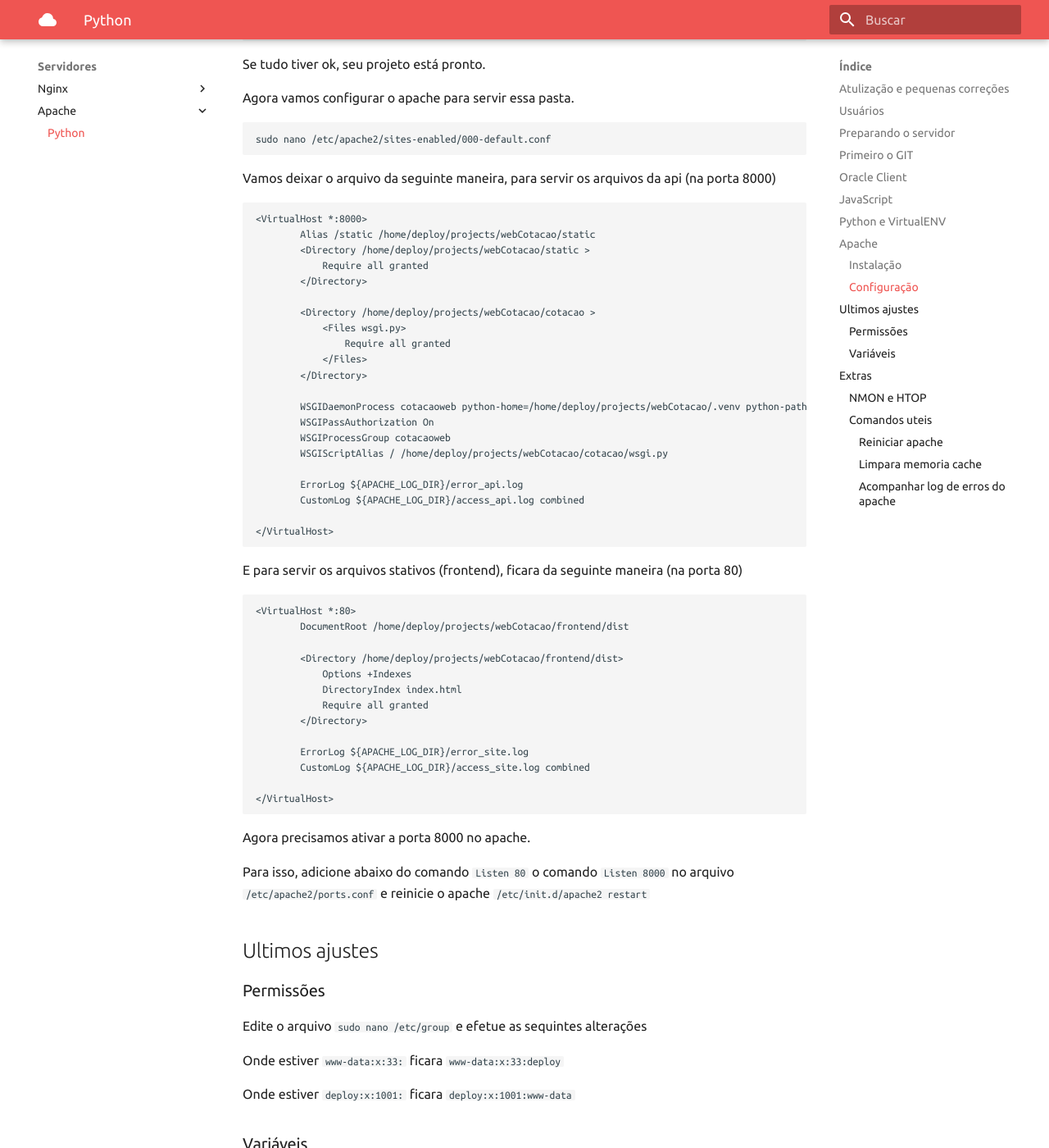
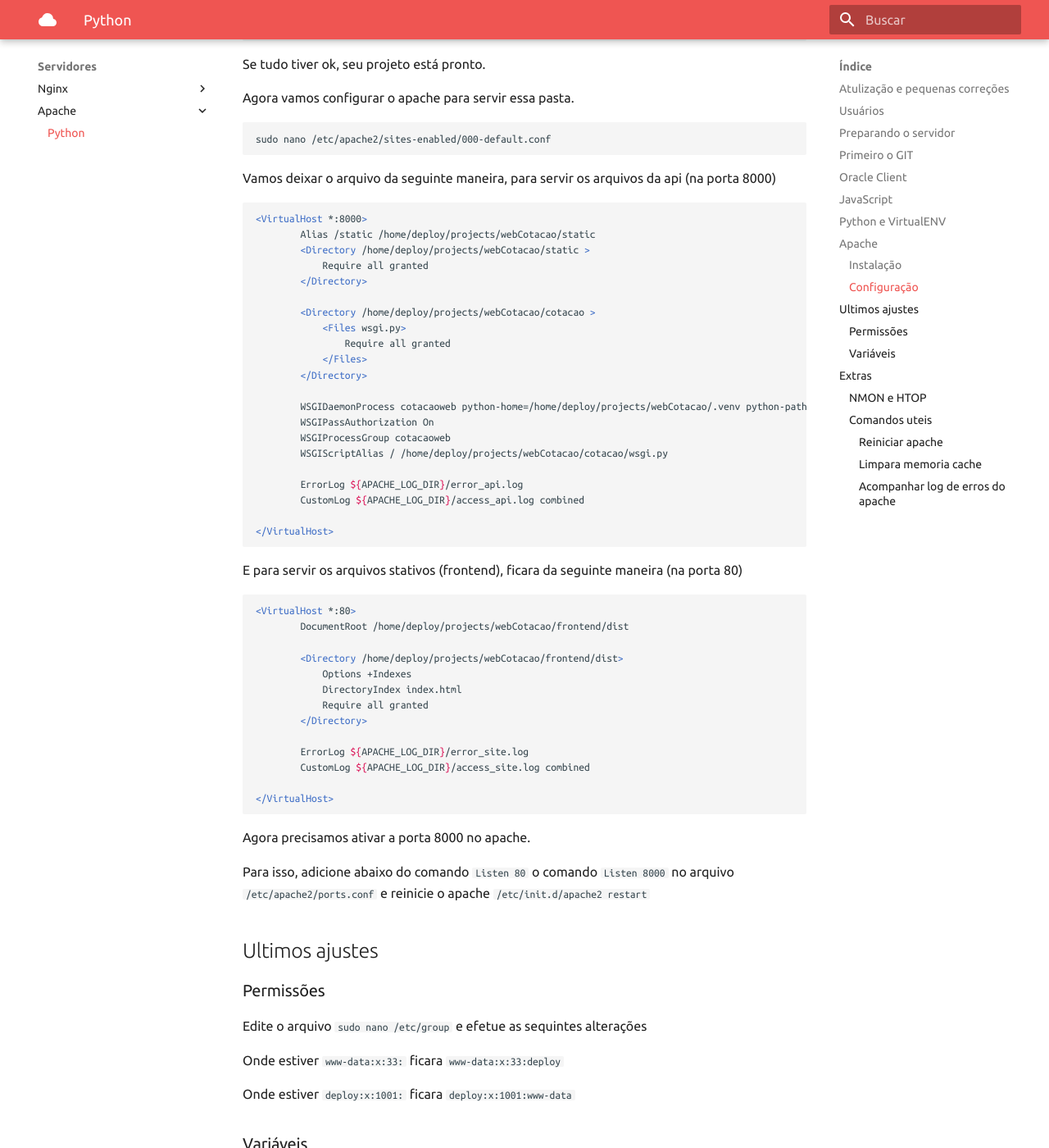
Before and after one commit to wgalleti/me, an MkDocs documentation site: the page built from docs/servidores/apache/python.md, in a window 1280 px wide and 1400 px high, scrolled down 5761 px. Shown: the whole window at 82% size. Built offline with MkDocs 1.6.1 and Material for MkDocs 9.7.7, drawn with Linux system fonts in a browser that asks for light colours; old or Windows-style settings are respelled for this version of MkDocs; some of the changed text lies outside the part shown.

Commit message:
Update mkdocs.yml

```diff
--- a/mkdocs.yml
+++ b/mkdocs.yml
@@ -40,23 +40,9 @@
 # Extensions
 markdown_extensions:
   - admonition
-  - codehilite(guess_lang=false,linenums=true)
+  - codehilite
   - toc(permalink=true)
   - footnotes
-  - meta
-  - pymdownx.arithmatex
-  - pymdownx.betterem(smart_enable=all)
-  - pymdownx.caret
-  - pymdownx.critic
-  - pymdownx.emoji:
-      emoji_generator: !!python/name:pymdownx.emoji.to_svg
-  - pymdownx.inlinehilite
-  - pymdownx.magiclink
-  - pymdownx.mark
-  - pymdownx.smartsymbols
-  - pymdownx.superfences
-  - pymdownx.tasklist(custom_checkbox=true)
-  - pymdownx.tilde
 
 # Paginas
 pages:
```
